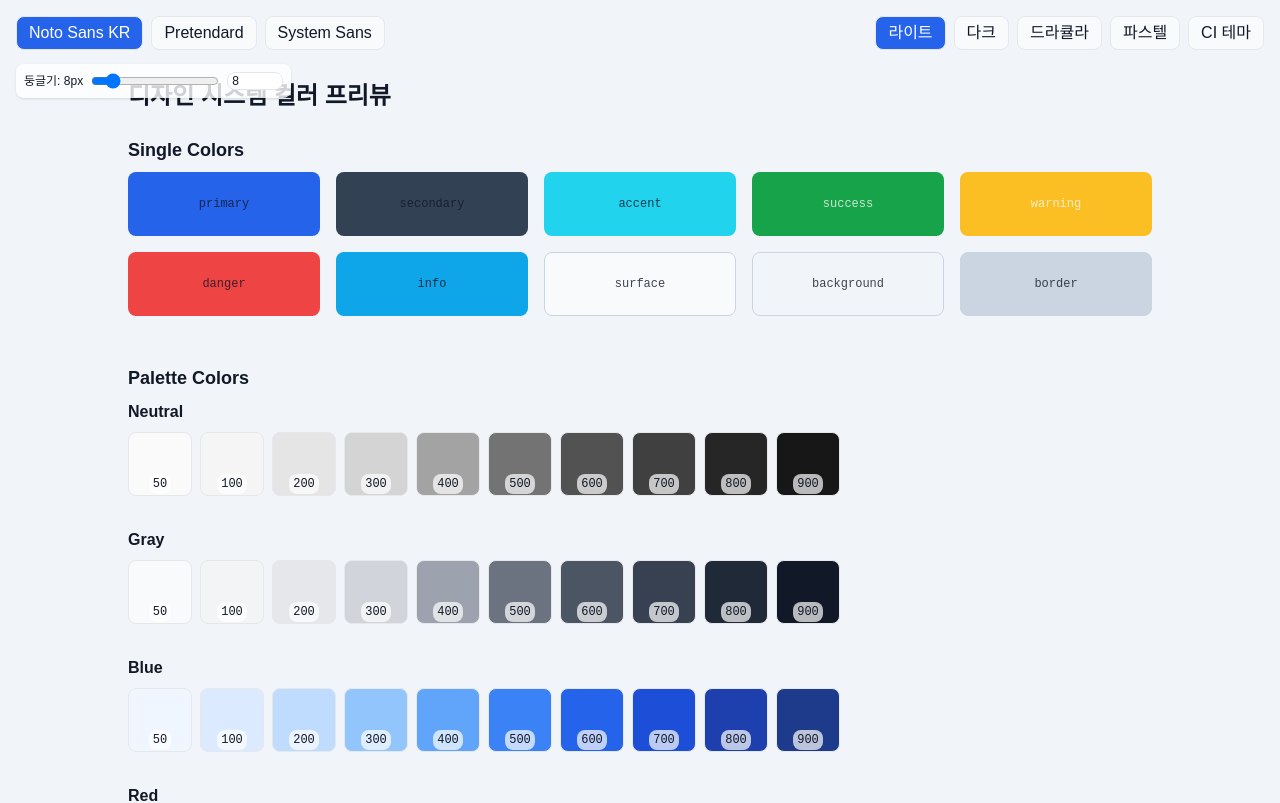
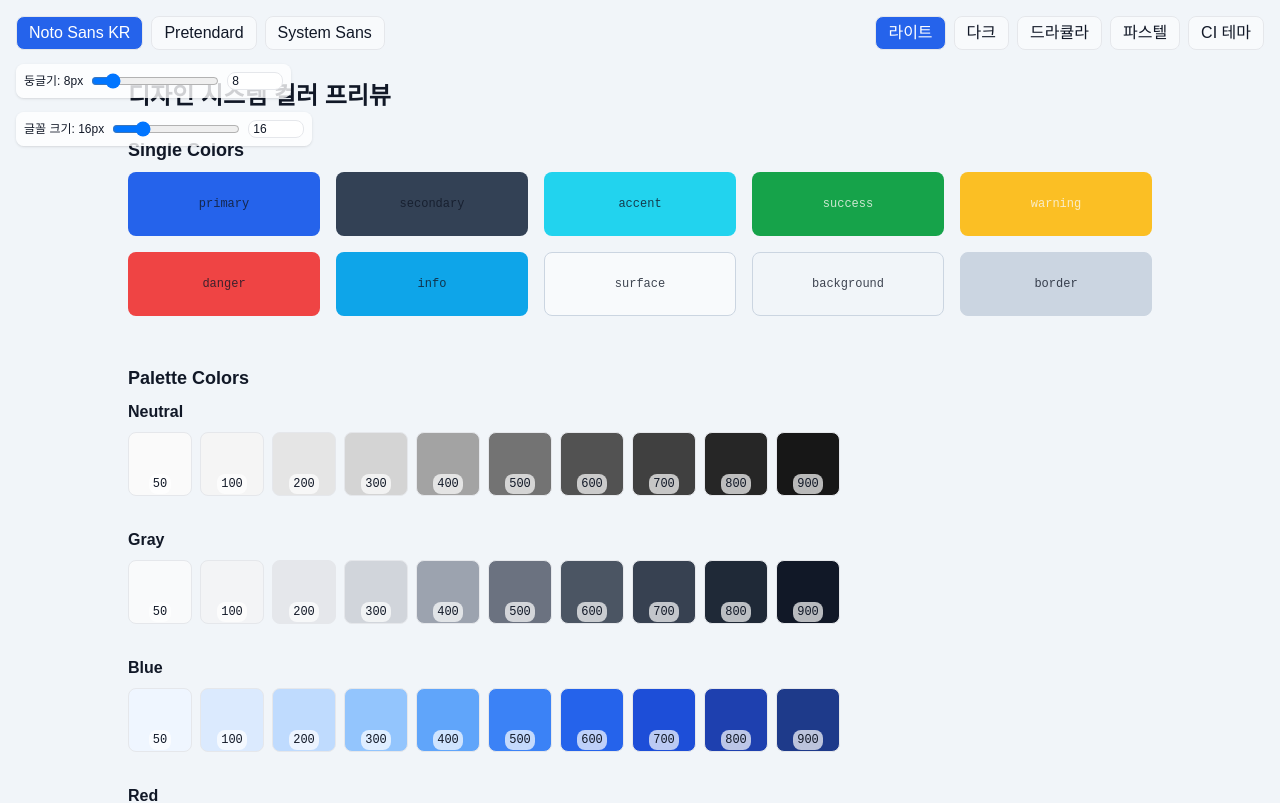
Before and after one commit to GTD-web/design-preview-v0, a Next.js app: page / in a window 1280 px wide. Shown: the top 803 px of the page. Built offline with nearby package versions, Linux system fonts and the light colour scheme.

Commit message:
글로벌 CSS에 기본 글꼴 크기 변수를 추가하고, 페이지 컴포넌트에서 글꼴 크기 조절 기능을 구현했습니다. Tailwind 설정에서 기본 글꼴 크기를 변수로 변경하여 유연성을 높였습니다.

```diff
--- a/src/app/globals.css
+++ b/src/app/globals.css
@@ -21,6 +21,7 @@
   --color-background: #f1f5f9;
   --color-border: #cbd5e1;
   --radius: 8px;
+  --font-size-base: 1rem;
 }
 
 @media (prefers-color-scheme: dark) {
@@ -45,6 +46,7 @@ body {
   color: var(--foreground);
   background: var(--background);
   font-family: "Noto Sans KR", "Pretendard", Arial, Helvetica, sans-serif;
+  font-size: var(--font-size-base);
 }
 
 @layer utilities {
--- a/src/app/page.tsx
+++ b/src/app/page.tsx
@@ -189,6 +189,12 @@ export default function Home() {
     document.body.style.setProperty("--radius", `${radius}px`);
   }, [radius]);
 
+  // 세밀한 글꼴 사이즈 조절
+  const [fontSize, setFontSize] = useState(16);
+  useEffect(() => {
+    document.body.style.setProperty("--font-size-base", `${fontSize}px`);
+  }, [fontSize]);
+
   return (
     <div className="min-h-screen flex items-center justify-center bg-background">
       <div className="fixed top-4 left-4 flex gap-2 z-50">
@@ -220,6 +226,20 @@ export default function Home() {
         <input id="radius-range" type="range" min={0} max={64} value={radius} onChange={(e) => setRadius(Number(e.target.value))} className="w-32" />
         <input type="number" min={0} max={64} value={radius} onChange={(e) => setRadius(Number(e.target.value))} className="w-14 border rounded px-1 text-xs" />
       </div>
+      <div className="fixed top-28 left-4 z-50 flex items-center gap-2 bg-white/80 p-2 rounded shadow">
+        <label htmlFor="font-size-range" className="text-xs text-foreground">
+          글꼴 크기: {fontSize}px
+        </label>
+        <input id="font-size-range" type="range" min={12} max={32} value={fontSize} onChange={(e) => setFontSize(Number(e.target.value))} className="w-32" />
+        <input
+          type="number"
+          min={12}
+          max={32}
+          value={fontSize}
+          onChange={(e) => setFontSize(Number(e.target.value))}
+          className="w-14 border rounded px-1 text-xs"
+        />
+      </div>
       <DesignTokensPreview theme={theme} />
     </div>
   );
--- a/tailwind.config.ts
+++ b/tailwind.config.ts
@@ -324,7 +324,7 @@ const config: Config = {
       fontSize: {
         xs: ["0.75rem", { lineHeight: "1rem" }],
         sm: ["0.875rem", { lineHeight: "1.25rem" }],
-        base: ["1rem", { lineHeight: "1.5rem" }],
+        base: ["var(--font-size-base, 1rem)", { lineHeight: "1.5rem" }],
         lg: ["1.125rem", { lineHeight: "1.75rem" }],
         xl: ["1.25rem", { lineHeight: "1.75rem" }],
         "2xl": ["1.5rem", { lineHeight: "2rem" }],
```
